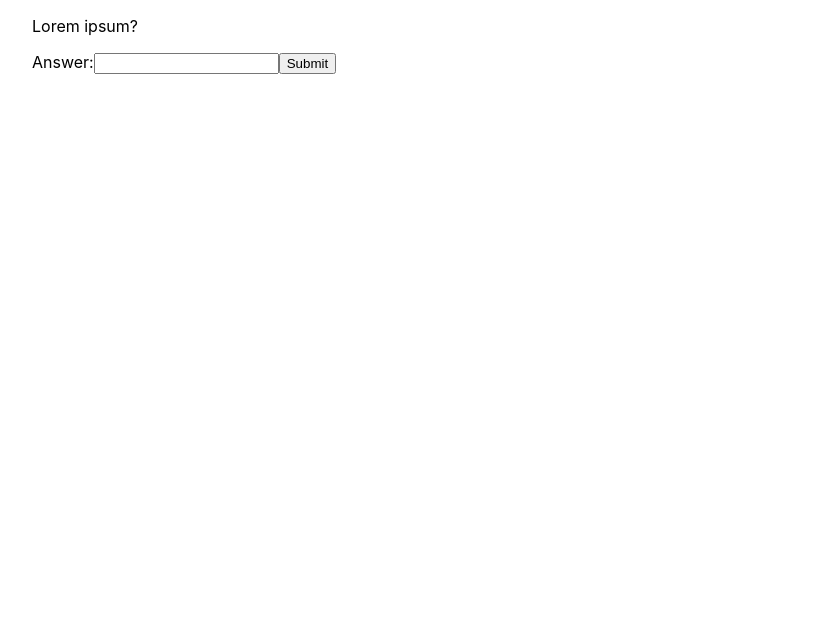
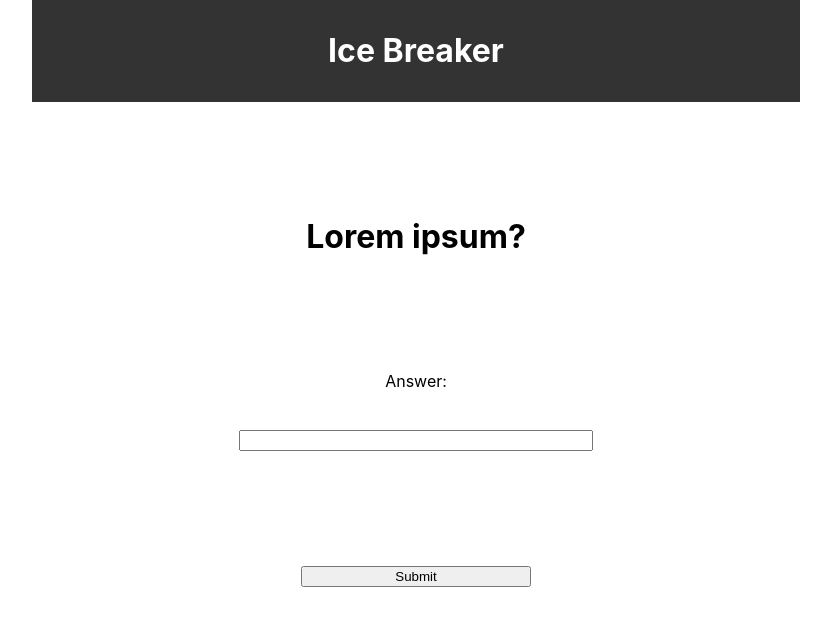
Before and after one commit to jed-blip/durhack2020, a React (Create React App) app: page / in a window 1280 px wide. Both pictures are taken after typing "Sample" into the empty fields and a click on the input "Submit". Shown: the top 626 px of the page, without its empty margins (224-1055 px from the left). Built offline with nearby package versions, Linux system fonts and the light colour scheme.

Commit message:
Finished basics of question page

```diff
--- a/src/components/login.js
+++ b/src/components/login.js
@@ -1,5 +1,4 @@
 import React from "react";
-import Header from './layout/header';
 
 class Login extends React.Component {
     /*componentWillMount() {
--- /dev/null
+++ b/src/components/question.css
@@ -0,0 +1,27 @@
+.question-text {
+    margin: 15% 0 15% 0;
+    text-align: center;
+}
+
+.form {
+    display: flex;
+    flex-direction: column;
+}
+
+    .form label {
+        display: flex;
+        flex-direction: column;
+        text-align: center;
+        align-items: center;
+    }
+
+        .form label input {
+           width: 45%;
+           margin-top: 5%;
+           margin-bottom: 15%;
+        }
+
+    .form .submit-button {
+        width: 30%;
+        align-self: center;
+    }
--- a/src/components/question.js
+++ b/src/components/question.js
@@ -1,5 +1,7 @@
 import React from "react";
 import Waiting from "./waiting";
+import Header from './layout/header';
+import './question.css'
 
 class Question extends React.Component {
     constructor(props) {
@@ -27,13 +29,14 @@ class Question extends React.Component {
         if (this.state.waiting === false) {
             return(
                 <div>
-                    <p className="question-text">{this.state.question}</p>
+                    <Header />
+                    <h1 className="question-text">{this.state.question}</h1>
                     <form className="form" onSubmit={this.handleSubmit}>
                         <label>
                             Answer:
                             <input type="text" value={this.state.value} onChange={this.handleChange} />
                         </label>
-                        <input type="submit" value="Submit" />
+                        <input className="submit-button" type="submit" value="Submit" />
                     </form>
                 </div>
             );
```
